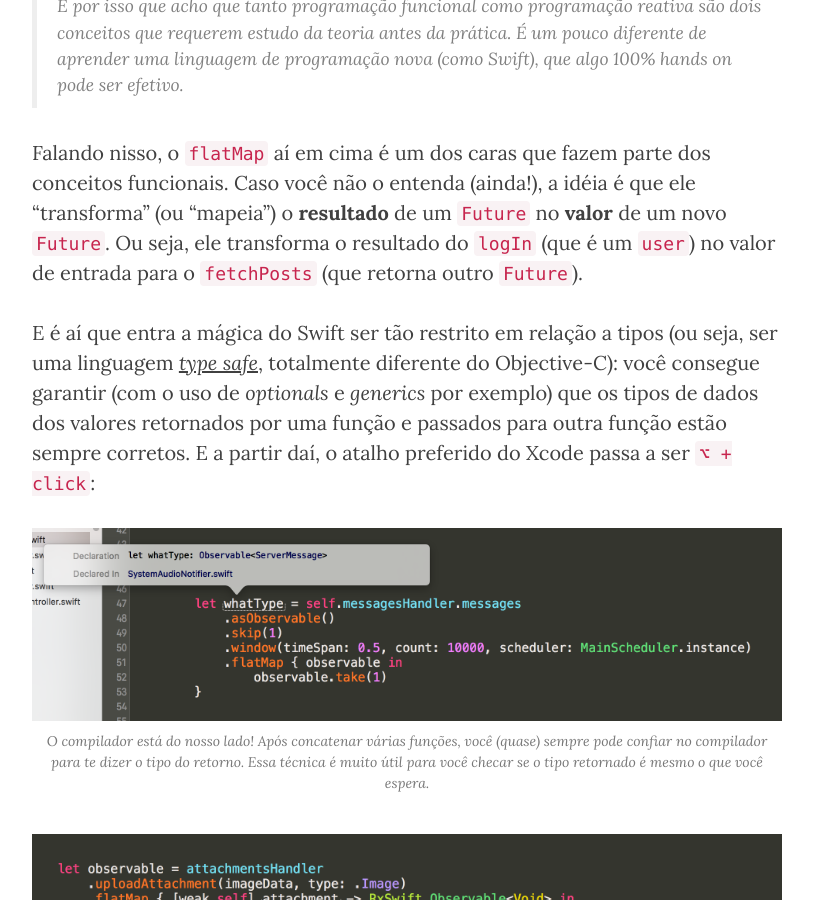
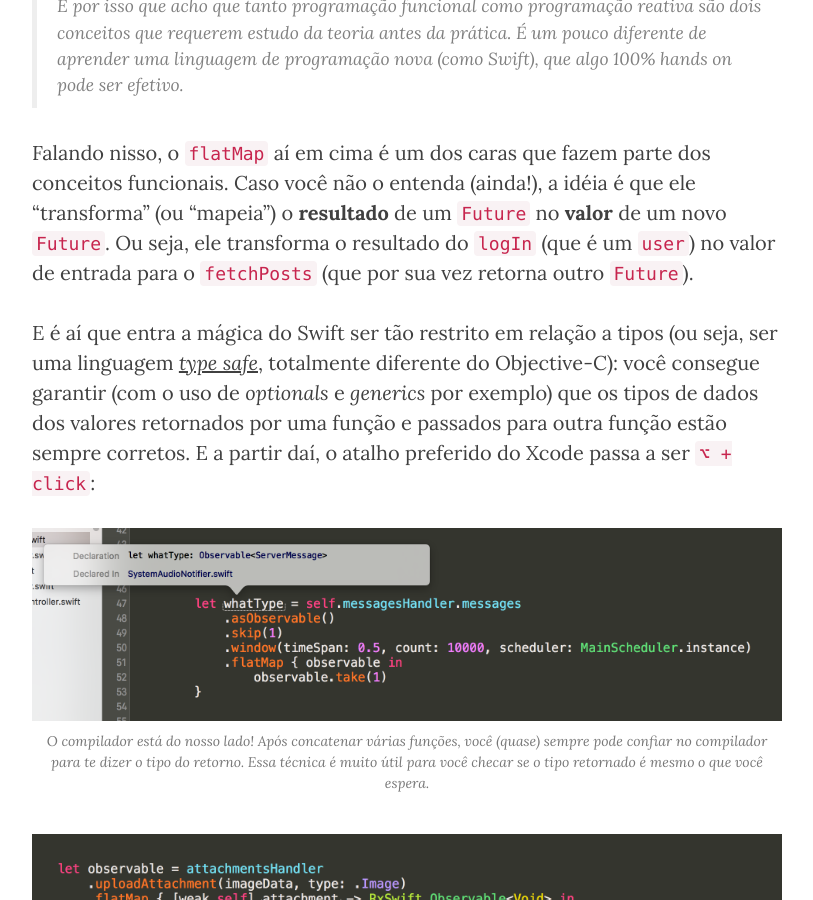
Before and after one commit to CocoaHeadsBrasil/equinociOS, a Jekyll site: the page built from _posts/2016-03-14-como-eu-vim-parar-aqui.md, in a window 1280 px wide and 900 px high, scrolled down 4271 px. Shown: the whole window, without its empty margins (233-1046 px from the left). Built offline with Jekyll 4.4.1, drawn with Linux system fonts in a browser that asks for light colours; nearby versions of some CDN libraries.

Commit message:
Post Bruno Koga: typo/grammar/small changes

```diff
--- a/_posts/2016-03-14-como-eu-vim-parar-aqui.md
+++ b/_posts/2016-03-14-como-eu-vim-parar-aqui.md
@@ -68,7 +68,7 @@ Quando o futuro retornado por `User.logIn`  falha (por exemplo, se o `username`
 
 > **Opinião:** o código pode parecer estranho a princípio, mas novamente a teoria faz sentido. E por isso que acho que tanto programação funcional como programação reativa são dois conceitos que requerem estudo da teoria antes da prática. É um pouco diferente de aprender uma linguagem de programação nova (como Swift), que algo 100% _hands on_ pode ser efetivo.
 
-Falando nisso, o `flatMap` aí em cima é um dos caras que fazem parte dos conceitos funcionais. Caso você não o entenda (ainda!), a idéia é que ele "transforma" (ou "mapeia") o **resultado** de um `Future` no **valor** de um novo `Future`. Ou seja, ele transforma o resultado do `logIn` (que é um `user`) no valor de entrada para o `fetchPosts` (que retorna outro `Future`).
+Falando nisso, o `flatMap` aí em cima é um dos caras que fazem parte dos conceitos funcionais. Caso você não o entenda (ainda!), a idéia é que ele "transforma" (ou "mapeia") o **resultado** de um `Future` no **valor** de um novo `Future`. Ou seja, ele transforma o resultado do `logIn` (que é um `user`) no valor de entrada para o `fetchPosts` (que por sua vez retorna outro `Future`).
 
 E é aí que entra a mágica do Swift ser tão restrito em relação a tipos (ou seja, ser uma linguagem [_type safe_](https://developer.apple.com/library/ios/documentation/Swift/Conceptual/Swift_Programming_Language/TheBasics.html), totalmente diferente do Objective-C): você consegue garantir (com o uso de _optionals_ e _generics_ por exemplo) que os tipos de dados dos valores retornados por uma função e passados para outra função estão sempre corretos. E a partir daí, o atalho preferido do Xcode passa a ser `⌥ + click`:
 
```
